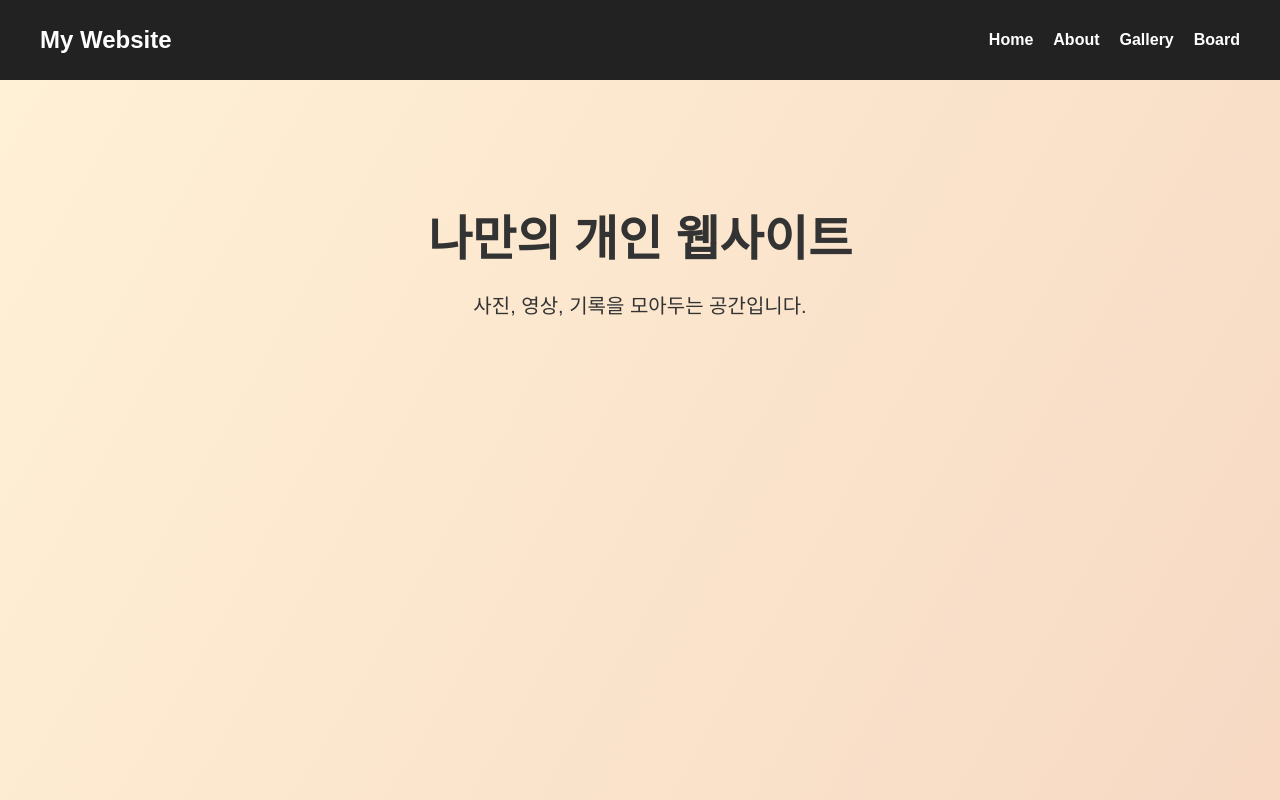
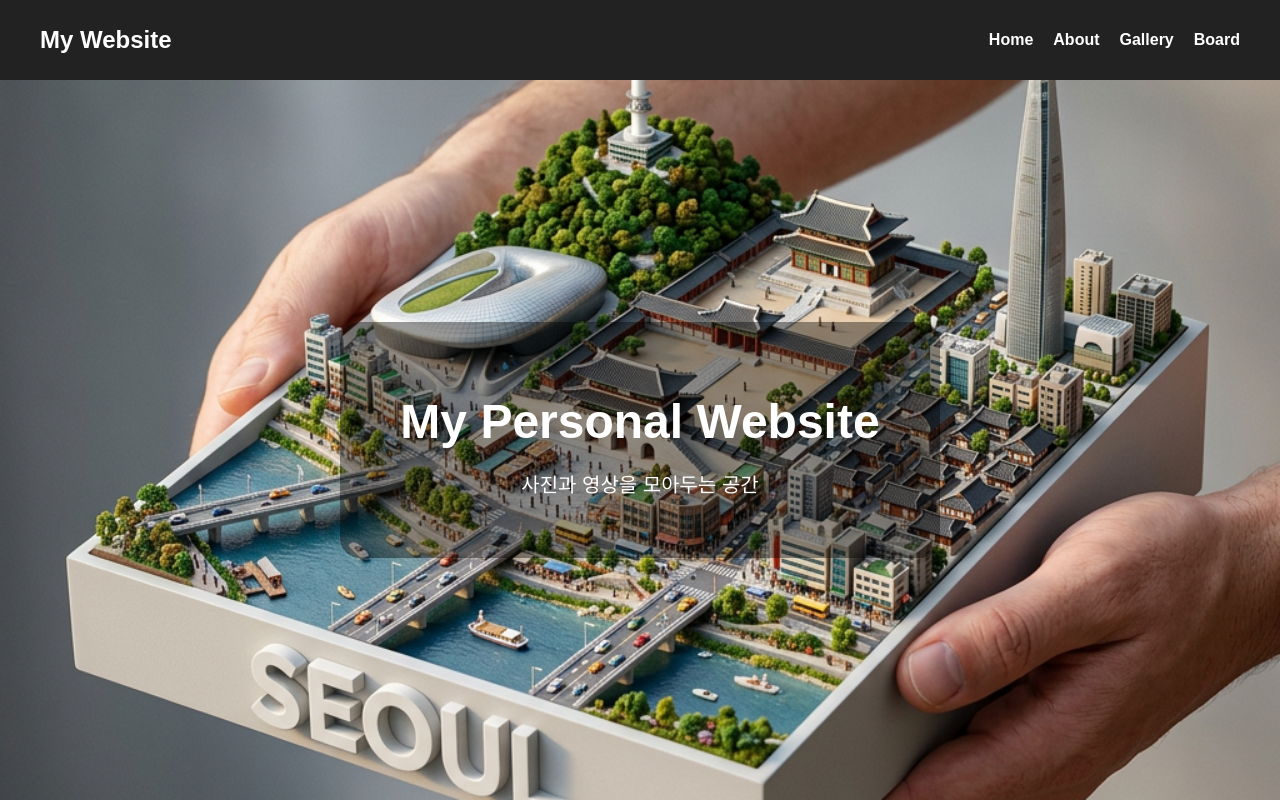
Before and after one commit to jungsk9134-dotcom/my-website, a React (Vite) app: page / in a window 1280 px wide. Built offline with nearby package versions, Linux system fonts and the light colour scheme.

Commit message:
add main image

```diff
--- a/src/index.css
+++ b/src/index.css
@@ -76,3 +76,33 @@ body {
   border-radius: 16px;
   margin-top: 20px;
 }
+
+.home {
+  width: 100vw;
+  height: calc(100vh - 80px); /* 헤더 제외 */
+  background-image: url('/images/main.png');
+  background-size: cover;
+  background-position: center;
+  background-repeat: no-repeat;
+
+  display: flex;
+  justify-content: center;
+  align-items: center;
+}
+
+.overlay {
+  color: white;
+  text-align: center;
+  background: rgba(0, 0, 0, 0.4);
+  padding: 40px 60px;
+  border-radius: 20px;
+}
+
+.overlay h1 {
+  font-size: 48px;
+  margin-bottom: 16px;
+}
+
+.overlay p {
+  font-size: 20px;
+}
--- a/src/pages/Home.jsx
+++ b/src/pages/Home.jsx
@@ -1,9 +1,11 @@
 function Home() {
   return (
-    <main className="page home">
-      <h2>나만의 개인 웹사이트</h2>
-      <p>사진, 영상, 기록을 모아두는 공간입니다.</p>
-    </main>
+    <div className="home">
+      <div className="overlay">
+        <h1>My Personal Website</h1>
+        <p>사진과 영상을 모아두는 공간</p>
+      </div>
+    </div>
   )
 }
 
```
Also changed, not shown: public/images/main.png (added).
